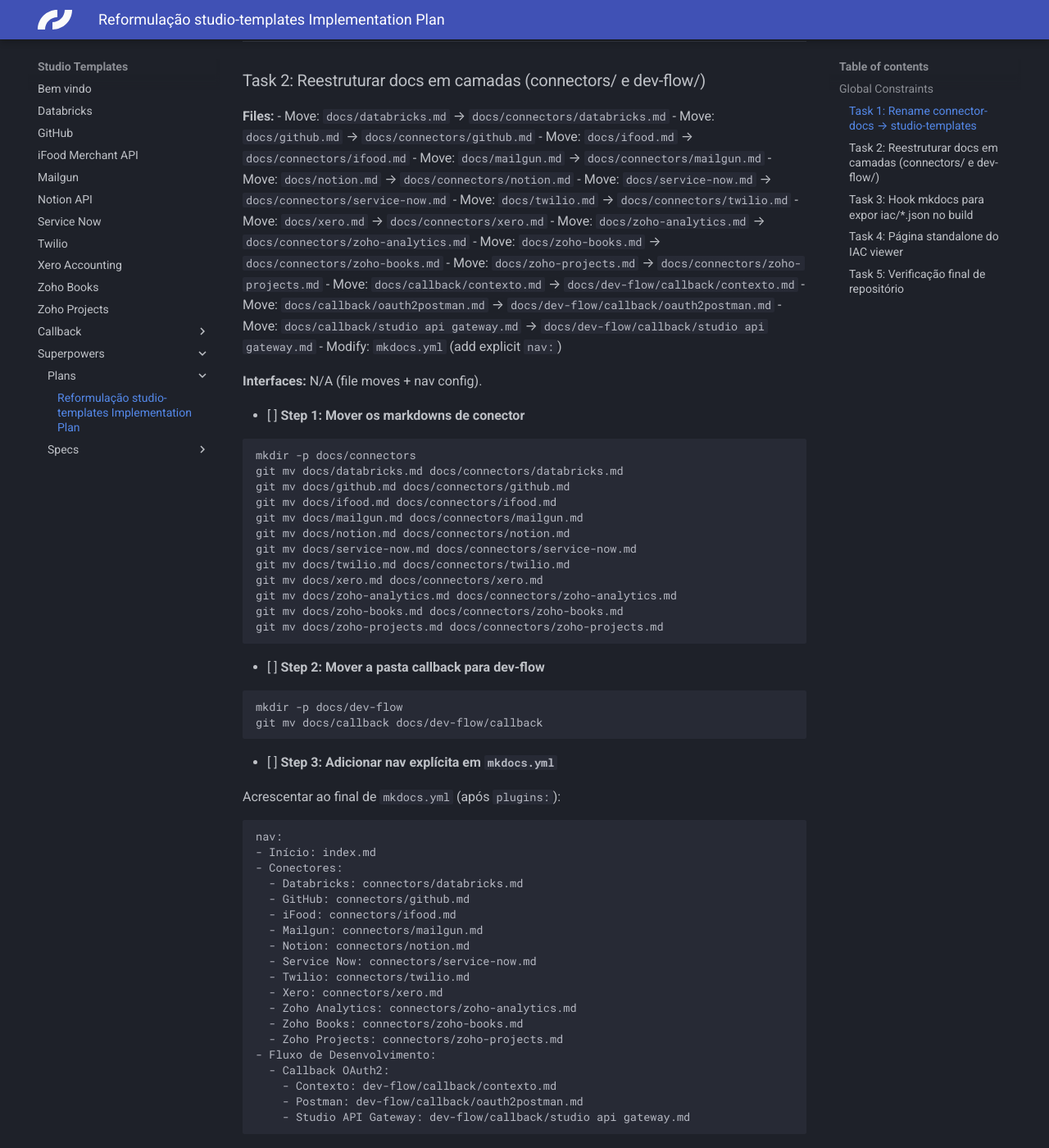
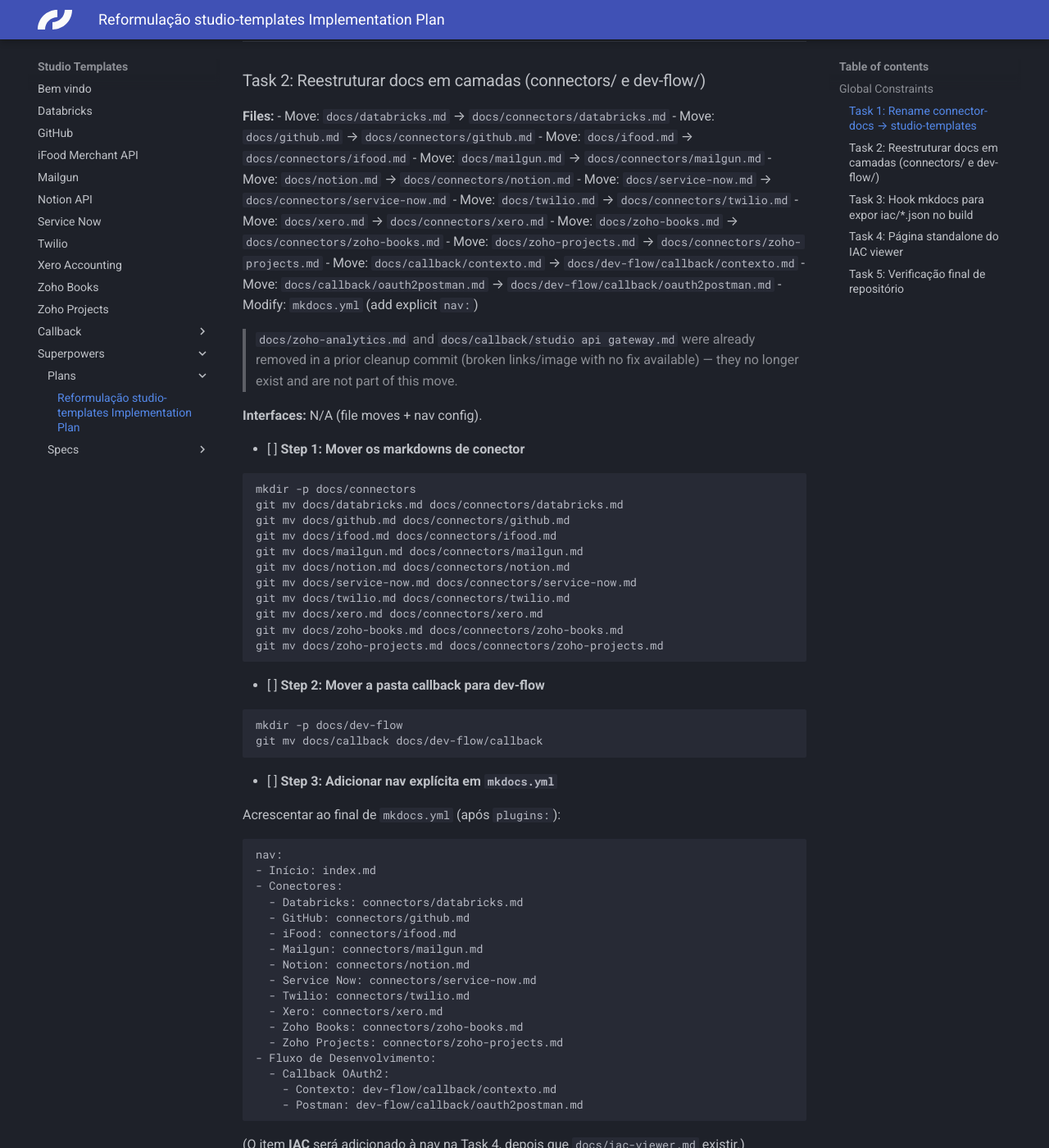
Before and after one commit to caio-skyone/conector-docs, an MkDocs documentation site: the page built from docs/superpowers/plans/2026-08-05-studio-templates-reformulacao.md, in a window 1280 px wide and 1400 px high, scrolled down 2458 px. Shown: the whole window at 82% size. Built offline with MkDocs 1.6.1 and Material for MkDocs 9.7.7, drawn with Linux system fonts in a browser that asks for light colours.

Commit message:
Update plan Task 2 to drop references to deleted docs files

````diff
--- a/docs/superpowers/plans/2026-08-05-studio-templates-reformulacao.md
+++ b/docs/superpowers/plans/2026-08-05-studio-templates-reformulacao.md
@@ -111,13 +111,15 @@
 - Move: `docs/service-now.md` → `docs/connectors/service-now.md`
 - Move: `docs/twilio.md` → `docs/connectors/twilio.md`
 - Move: `docs/xero.md` → `docs/connectors/xero.md`
-- Move: `docs/zoho-analytics.md` → `docs/connectors/zoho-analytics.md`
 - Move: `docs/zoho-books.md` → `docs/connectors/zoho-books.md`
 - Move: `docs/zoho-projects.md` → `docs/connectors/zoho-projects.md`
 - Move: `docs/callback/contexto.md` → `docs/dev-flow/callback/contexto.md`
 - Move: `docs/callback/oauth2postman.md` → `docs/dev-flow/callback/oauth2postman.md`
-- Move: `docs/callback/studio api gateway.md` → `docs/dev-flow/callback/studio api gateway.md`
 - Modify: `mkdocs.yml` (add explicit `nav:`)
+
+> `docs/zoho-analytics.md` and `docs/callback/studio api gateway.md` were
+> already removed in a prior cleanup commit (broken links/image with no
+> fix available) — they no longer exist and are not part of this move.
 
 **Interfaces:** N/A (file moves + nav config).
 
@@ -133,7 +135,6 @@
 git mv docs/service-now.md docs/connectors/service-now.md
 git mv docs/twilio.md docs/connectors/twilio.md
 git mv docs/xero.md docs/connectors/xero.md
-git mv docs/zoho-analytics.md docs/connectors/zoho-analytics.md
 git mv docs/zoho-books.md docs/connectors/zoho-books.md
 git mv docs/zoho-projects.md docs/connectors/zoho-projects.md
 ```
@@ -161,14 +162,12 @@
   - Service Now: connectors/service-now.md
   - Twilio: connectors/twilio.md
   - Xero: connectors/xero.md
-  - Zoho Analytics: connectors/zoho-analytics.md
   - Zoho Books: connectors/zoho-books.md
   - Zoho Projects: connectors/zoho-projects.md
 - Fluxo de Desenvolvimento:
   - Callback OAuth2:
     - Contexto: dev-flow/callback/contexto.md
     - Postman: dev-flow/callback/oauth2postman.md
-    - Studio API Gateway: dev-flow/callback/studio api gateway.md
 ```
 
 (O item **IAC** será adicionado à nav na Task 4, depois que `docs/iac-viewer.md` existir.)
````
